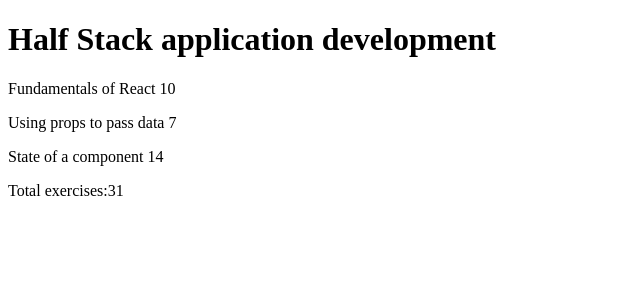
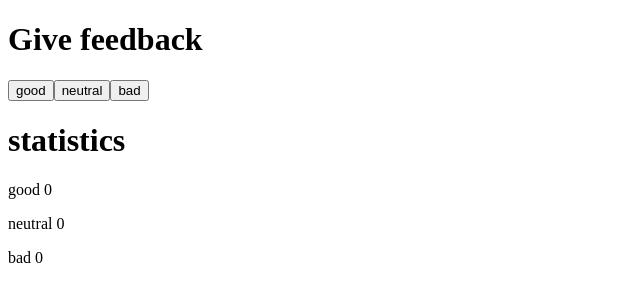
Before and after one commit to joblulhoque/part1, a React (Create React App) app: page / in a window 1280 px wide. Shown: the top 302 px of the page, without its empty margins (0-640 px from the left). Built offline with nearby package versions, Linux system fonts and the light colour scheme.

Commit message:
exercises 1.6 has done

```diff
--- a/src/App.js
+++ b/src/App.js
@@ -1,86 +1,21 @@
 
-
-const Header = (props) => {
-  return (
-    <>
-      <h1>{props.course.name}</h1>
-    </>
-  )
-}
-
-const Part1 = (props) => {
-  return (
-    <div>
-      <p>{props.name}  {props.exercises}</p>
-    </div>
-  )
-}
-
-const Part2 = (props) => {
-  return (
-    <div>
-      <p>{props.name}  {props.exercises}</p>
-    </div>
-  )
-}
-
-const Part3 = (props) => {
-  return (
-    <div>
-      <p>{props.name}  {props.exercises}</p>
-    </div>
-  )
-}
-
-const Content = (props) => {
-  return (
-    <div>
-      <Part1 name = {props.course.parts[0].name} exercises={props.course.parts[0].exercises}/>
-      <Part2 name = {props.course.parts[1].name} exercises={props.course.parts[1].exercises}/>
-      <Part3 name = {props.course.parts[2].name} exercises={props.course.parts[2].exercises}/>
-    </div>
-  );
-}
-
-
-const Total = (props) => {
-  return (
-    <div>
-      <p>Total exercises:{props.course.parts[0].exercises + props.course.parts[1].exercises +props.course.parts[2].exercises }</p>
-    </div>
-  )
-}
-
-
-
-
-
+import {useState} from 'react';
 const App = () => {
-  const course = {
-    name: 'Half Stack application development',
-    parts: [
-      {
-        name: 'Fundamentals of React',
-        exercises: 10
-      },
-      {
-        name: 'Using props to pass data',
-        exercises: 7
-      },
-      {
-        name: 'State of a component',
-        exercises: 14
-      }
-    ]
-  }
-
-
+  // save clicks of each button to its own state
+  const [good, setGood] = useState(0)
+  const [neutral, setNeutral] = useState(0)
+  const [bad, setBad] = useState(0)
 
   return (
     <div>
-      <Header course={course}/>
-      <Content course={course}/>
-      <Total course = {course} />
+      <h1>Give feedback</h1>
+      <button onClick={()=>setGood(good+1)}>good</button>
+      <button onClick={()=>setNeutral(neutral + 1)}>neutral</button>
+      <button onClick={()=> setBad(bad + 1)}>bad</button>
+      <h1>statistics</h1>
+      <p>good {good}</p>
+      <p>neutral {neutral}</p>
+      <p>bad {bad}</p>
     </div>
   )
 }
```
